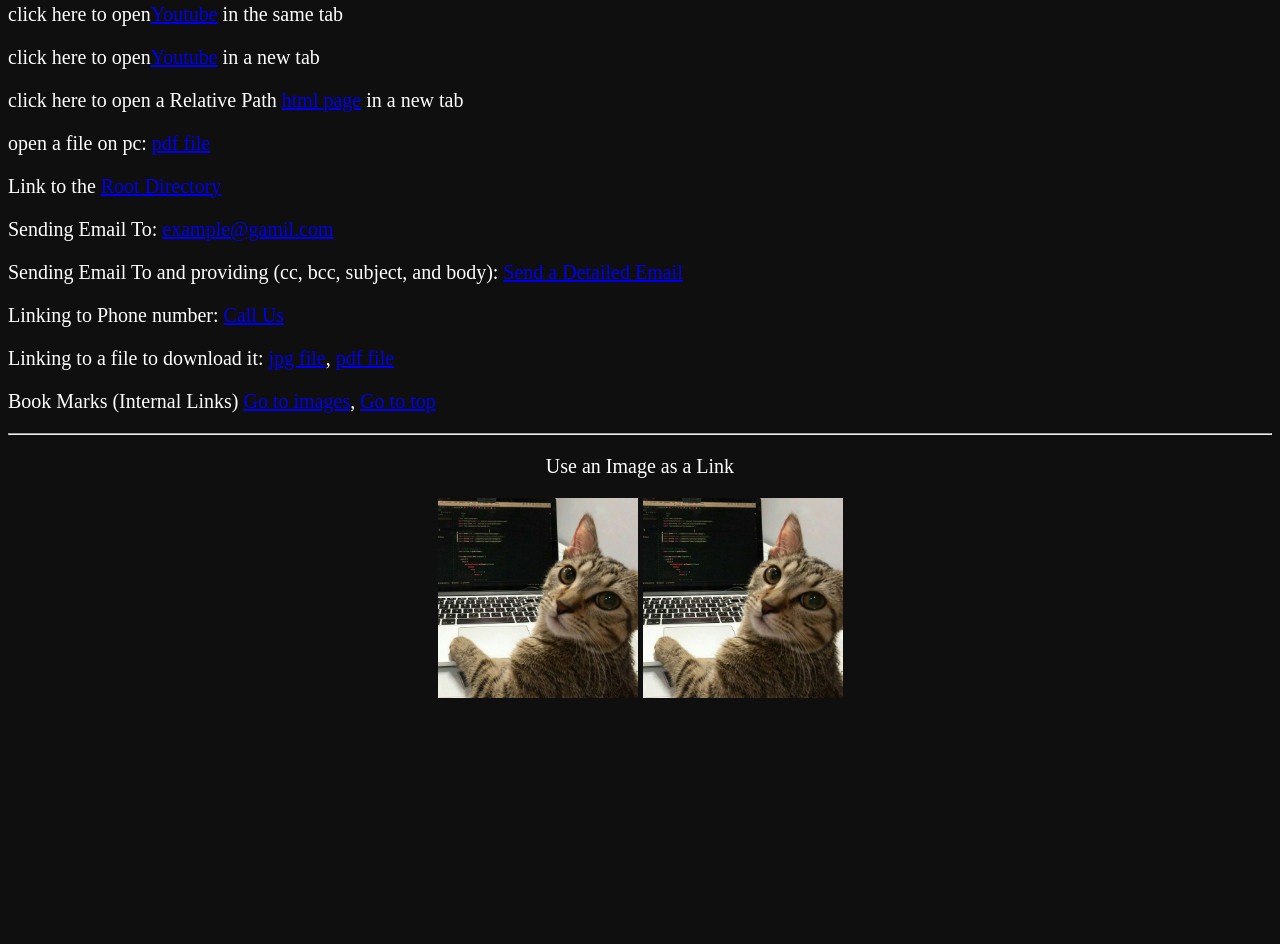
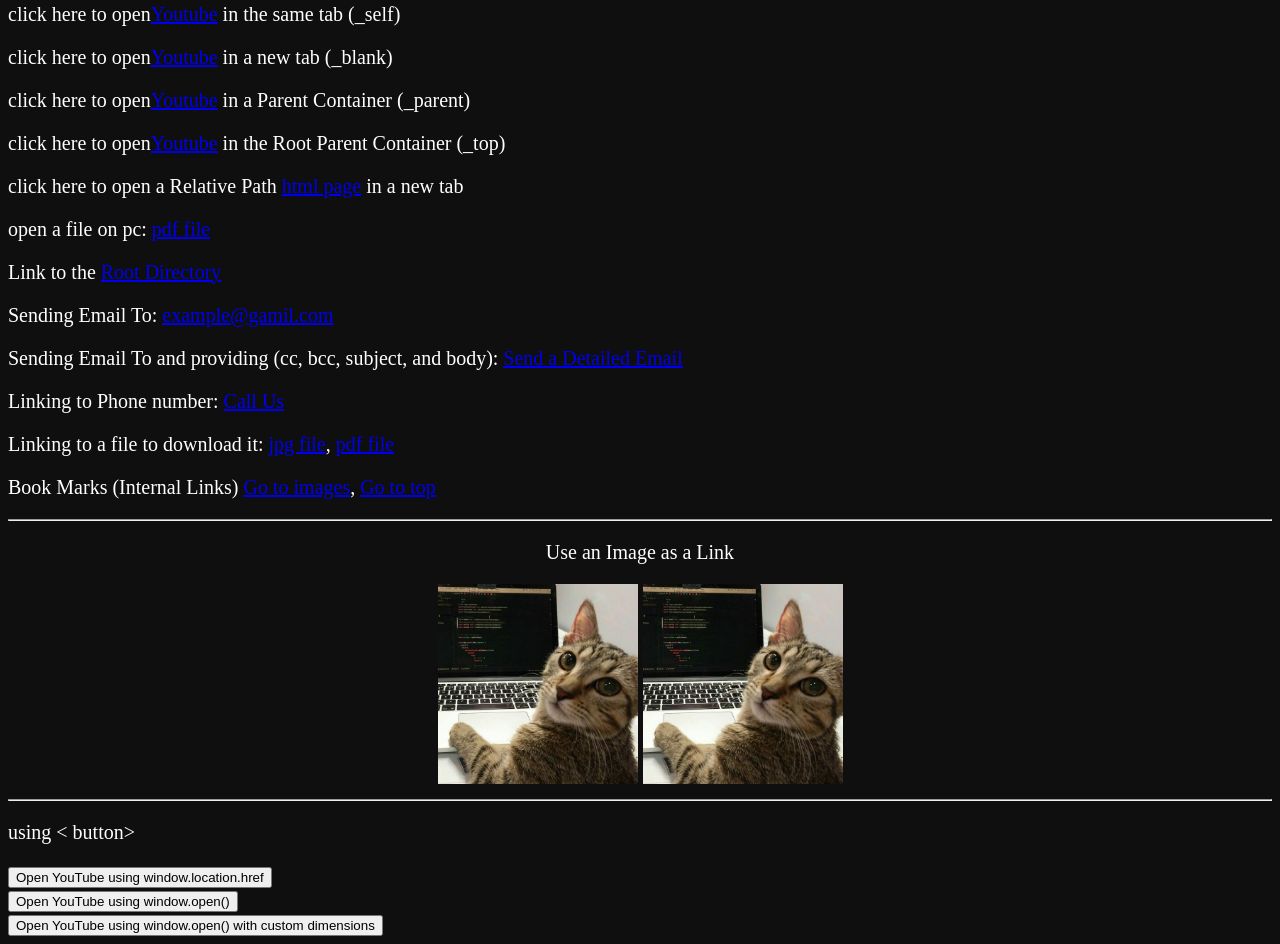
Before and after one commit to 0xKa/HTML, a plain HTML site: page 03-Hyperlinks.html in a window 1280 px wide. Shown: the part 396-1340 px from the top of the page. Before the commit the page ends 1107 px from the top, so only its background shows below. Drawn offline with Linux system fonts and the light colour scheme.

Commit message:
hyperlinks

```diff
--- a/03-Hyperlinks.html
+++ b/03-Hyperlinks.html
@@ -32,7 +32,7 @@
           target="_self"
           >Youtube</a
         >
-        in the same tab
+        in the same tab (_self)
       </p>
       <p>
         click here to open<a
@@ -41,7 +41,25 @@
           target="_blank"
           >Youtube</a
         >
-        in a new tab
+        in a new tab (_blank)
+      </p>
+      <p>
+        click here to open<a
+          href="https://www.Youtube.com"
+          title="open YouTube"
+          target="_parent"
+          >Youtube</a
+        >
+        in a Parent Container (_parent)
+      </p>
+      <p>
+        click here to open<a
+          href="https://www.Youtube.com"
+          title="open YouTube"
+          target="_top"
+          >Youtube</a
+        >
+        in the Root Parent Container (_top)
       </p>
       <p>
         click here to open a Relative Path
@@ -100,5 +118,22 @@
         ><img src="imgs/cat-coding.jpg" alt="cat link" width="200"
       /></a>
     </div>
+
+    <div>
+      <hr />
+      <p>using < button></p>
+
+      <button onclick="window.location.href='https:\\www.YouTube.com'">
+        Open YouTube using window.location.href</button
+      ><br />
+      <button onclick="window.open('https:\\www.YouTube.com', '_blank')">
+        Open YouTube using window.open()</button
+      ><br />
+      <button
+        onclick="window.open('https:\\www.YouTube.com', '_blank', 'width=1000,height=500')"
+      >
+        Open YouTube using window.open() with custom dimensions</button
+      ><br />
+    </div>
   </body>
 </html>
```
Also changed, not shown: index.html (+11 -5 lines), 1 other file.
